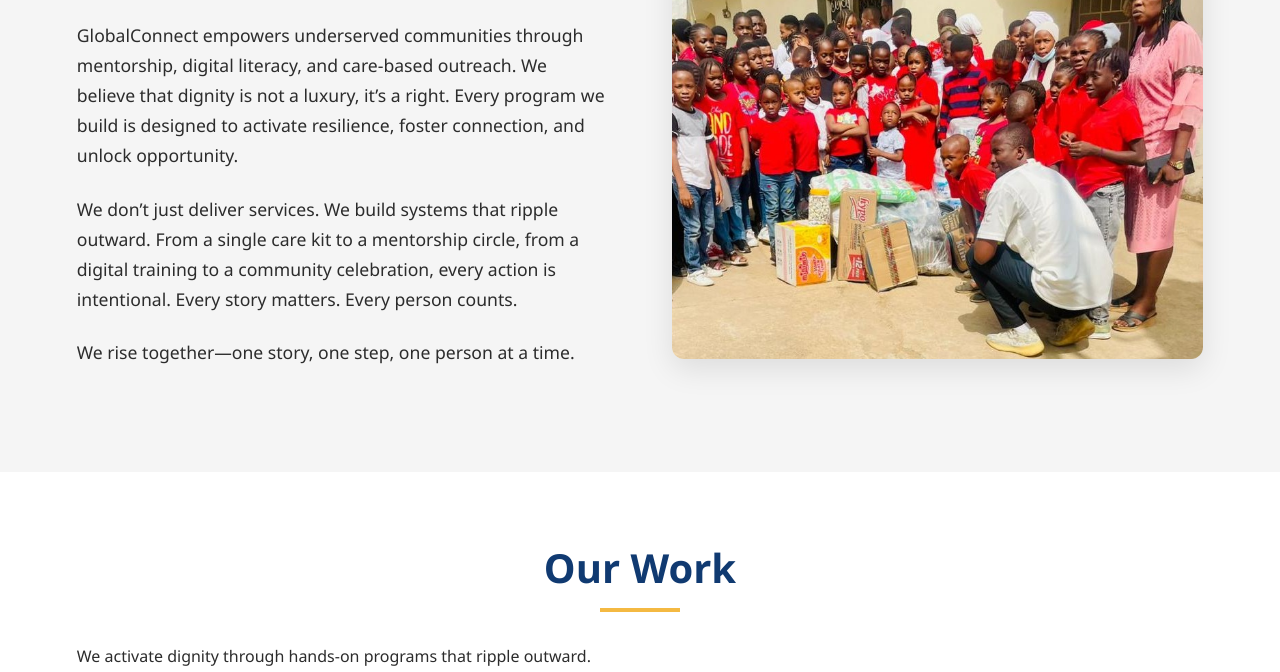
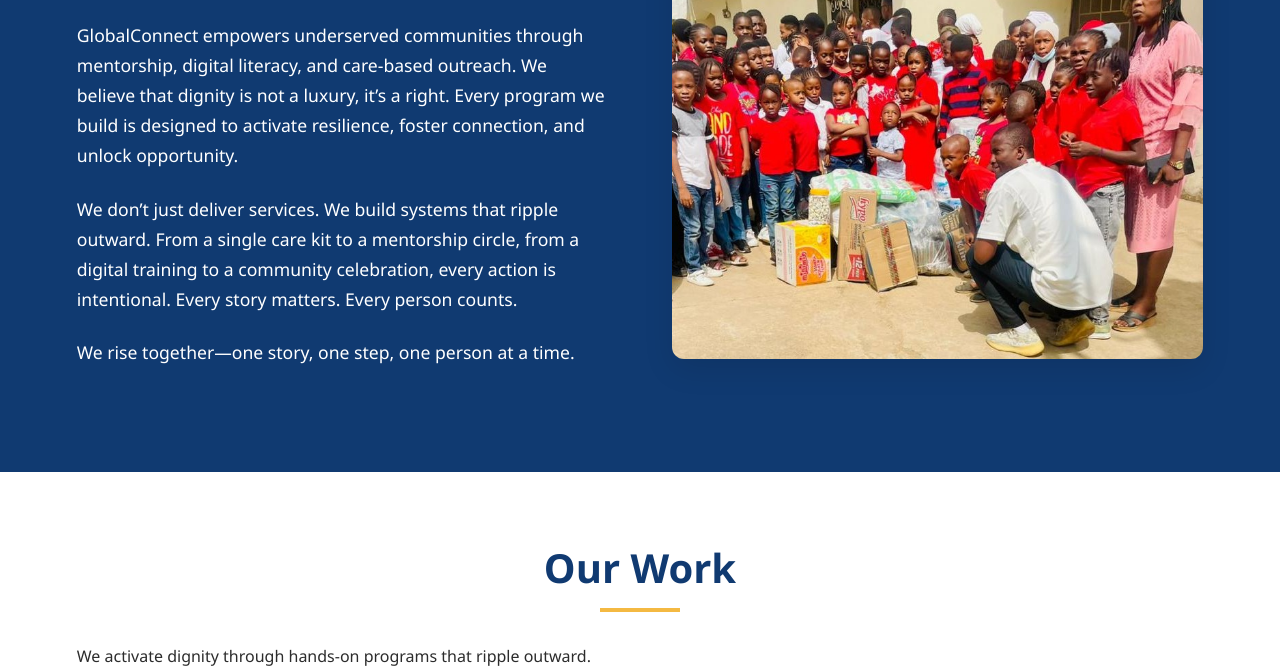
Before and after one commit to josephjem2/globalconnect-site, a website: page index.html in a window 1280 px wide. Shown: the part 665-1337 px from the top of the page. Drawn offline with nearby package versions, Linux system fonts and the light colour scheme.

Commit message:
Align Our Mission section with brand logo colors

```diff
--- a/css/mission.css
+++ b/css/mission.css
@@ -1,6 +1,7 @@
 .mission-section {
-    background-color: var(--bg-light);
+    background-color: var(--primary-color);
     padding: 5rem 6%;
+    color: var(--text-light);
 }
 
 .mission-content {
@@ -11,7 +12,7 @@
 }
 
 .mission-text h2 {
-    color: var(--primary-color);
+    color: var(--text-light);
     font-size: 2.8rem;
     margin-bottom: 1.5rem;
     text-align: left;
@@ -29,7 +30,7 @@
 .mission-text p {
     font-size: 1.1rem;
     line-height: 1.7;
-    color: var(--text-dark);
+    color: var(--text-light);
     margin-bottom: 1.5rem;
 }
 
```
